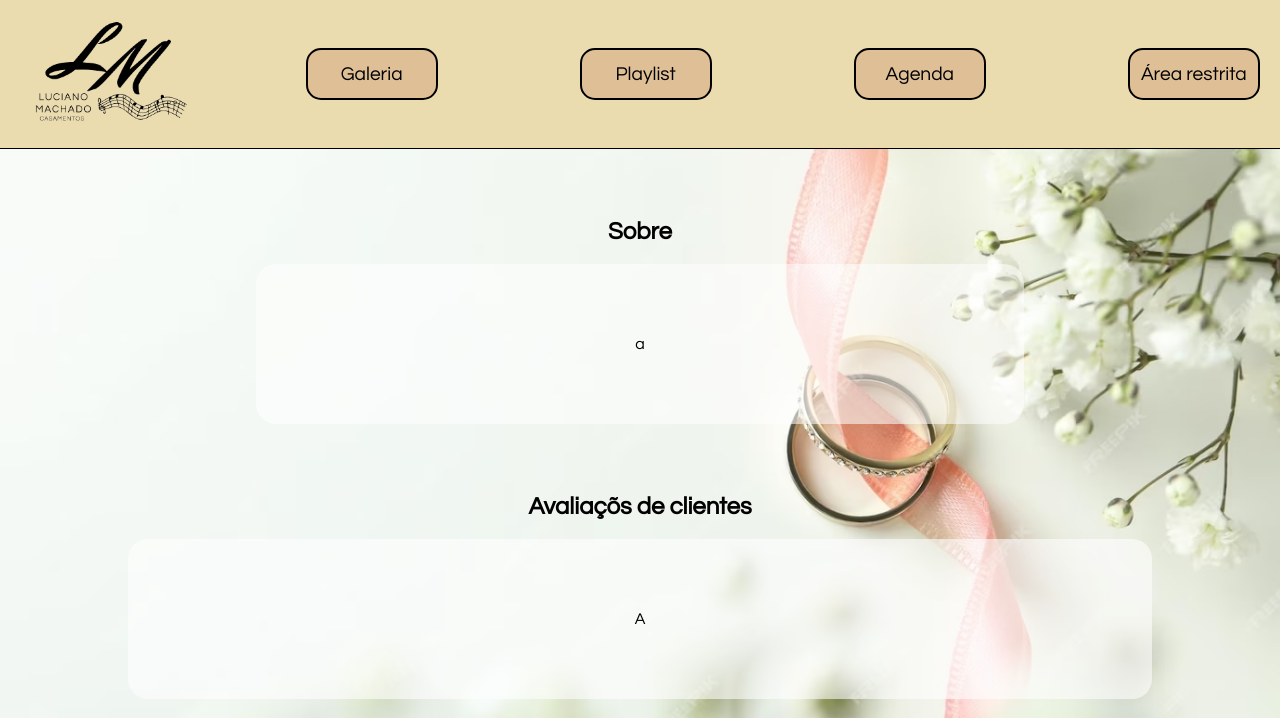
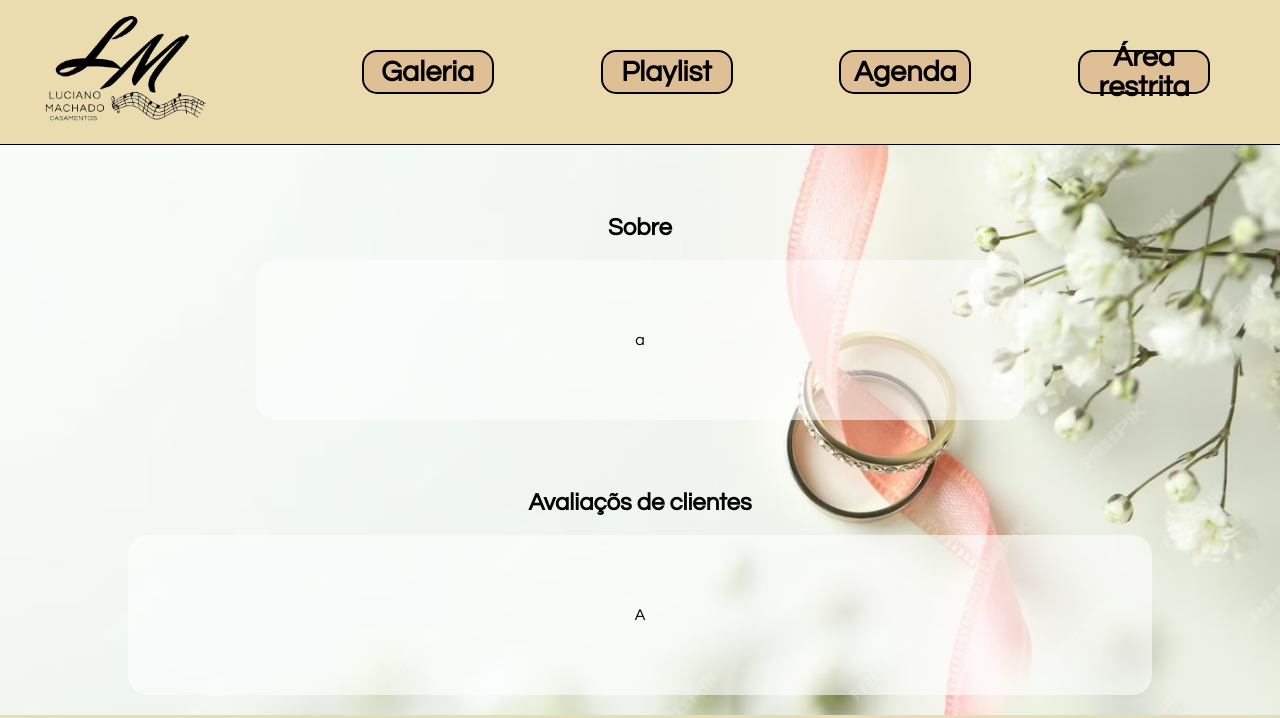
Before and after one commit to DigoPires/Luciano-Machado, a PHP site: page / in a window 1280 px wide. Shown: the top 718 px of the page. Run offline with PHP 8.4, Linux system fonts and the light colour scheme.

Commit message:
começando estrutura responsiva e menu hamburguer

```diff
--- a/Menu Principal/CSS/estrutura.css
+++ b/Menu Principal/CSS/estrutura.css
@@ -20,46 +20,82 @@ section {
     margin-top: 0;
 }
 
+header {
+    top: 0;
+    z-index: 999;
+    border-bottom: 1px solid black;
+}
+
+/* Design dos botões */
 .ancora {
     text-decoration: none;
     border: 2px solid black;
     border-radius: 15px;
     background: #dfbf96;
-    font-size: 1.5vw;
+    font-size: 2em;
     display: flex;
     justify-content: center;
     align-items: center;
-    margin: 2vw;
-    height: 6vh;
+    height: 5vh;
     width: 10vw;
     color: black;
-    margin-left: 9.1vw;
+
 }
-
-.links {
-    display: flex;
-    margin: auto;
-}
-
 .ancora:hover {
     color: white;
 }
-
-.logo-ml {
-    height: auto;
-    width: 13vw;
-    margin-left: 1vw;
-}
-
+/* Div com LOGO e Botões */
 .menu {
     display: flex;
     align-items: center;
-    border-bottom: 1px solid black;
+    justify-content: space-around;
     background-color: #EBDCAF;
-    padding: 10px;
-    height: 16vh;
+    height: 18vh;
+    gap: 1vw;
 }
 
+.menu li{
+    margin: 3vw;
+}
+
+/* configurando tamanho da logo */
+.logo  img {
+    max-width: 22vw;
+    max-height: 22vh;
+}
+
+
+/* .nav-bar {
+    display: flex;
+    align-items: center;
+    gap: 30px;
+} */
+
+.nav-bar nav > ul {
+    display: flex;
+    list-style: none;
+    gap: 30px;
+}
+
+.nav-bar nav > ul > li {
+    font-size: 0.9em;
+    font-weight: bold;
+    color: black;
+    text-decoration: none;
+}
+
+.nav-bar nav > ul > li > a {
+    text-decoration: none;
+    color: black;
+    transition: all 0.3s;
+}
+
+.nav-bar nav > ul > li > a:hover{
+    color: white;
+    text-decoration: none;
+}
+
+/* Icones dos contatos */
 .icones {
     display: flex;
     gap: 4vw;
--- a/Menu Principal/JS/script.js
+++ b/Menu Principal/JS/script.js
@@ -0,0 +1,26 @@
+const mobileMenu = document.querySelector('.mobile-menu');
+const navBar = document.querySelector('.nav-bar');
+const closeMenu = document.querySelector('.mobile-menu-fechar');
+const activeClass = 'active';
+
+function setTopo(){
+    let static = window.pageYoffset
+    scrollTo(0, static);
+}
+
+mobileMenu.addEventListener("click", () => {
+    navBar.classList.add(activeClass);
+});
+
+document.addEventListener('scroll', () => { //bloqueia o scroll quando aberto a navbar no mobile
+    if(navBar.classList.contains(activeClass)) {
+        setTopo();
+    }
+});
+
+window.addEventListener("scroll", () => {
+    let header = document.querySelector("#header");
+    header.classList.toggle("rolagem", window.scrollY > 50);
+});
+
+closeMenu.addEventListener("click", () => navBar.classList.remove('active'));
--- a/Menu Principal/index.html
+++ b/Menu Principal/index.html
@@ -7,19 +7,36 @@
     <title>Menu Principal</title>
     <link rel="stylesheet" href="./CSS/estrutura.css">
     <link rel="stylesheet" href="./CSS/menu-principal.css" class="rel">
+
 </head>
 
 <body>
     <header class="header">
-        <nav class="menu">
-            <img src="./IMG/12-removebg-preview.png" alt="Logo Luciano Machado" class="logo-ml">
-            <div class="links">
-                <a href="#" class="ancora">Galeria</a>
-                <a href="#" class="ancora">Playlist</a>
-                <a href="#" class="ancora">Agenda</a>
-                <a href="#" class="ancora">Área restrita</a>
-            </div>
-        </nav>
+            <div class="flex-mobile">
+                <div class="mobile-menu">
+                    <div class="line1"></div>
+                    <div class="line2"></div>
+                    <div class="line3"></div>
+                </div> <!-- mobile-menu -->
+            </div> <!-- flex-mobile -->
+
+            <div class="nav-bar">
+                <div class="mobile-menu-fechar">
+                    <div class="line1"></div>
+                    <div class="line2"></div>
+                </div> <!-- mobile-menu-fechar -->
+
+                <nav class="menu">
+                    <div class="logo">
+                        <img src="./IMG/12-removebg-preview.png" alt="Logo">
+                    </div>
+                    <ul>
+                        <li><a href="#" class="ancora">Galeria</a></li>
+                        <li><a href="#" class="ancora">Playlist</a></li>
+                        <li><a href="#" class="ancora">Agenda</a></li>
+                        <li><a href="#" class="ancora">Área restrita</a></li>
+                    </ul>
+                </nav>
     </header>
     <main>
         <section class="menu-principal">
@@ -42,6 +59,8 @@
         </div>
         <div class="copyright">Design by Alan, Jefferson, Julia, Rodrigo e Ryan - 2024&copy;</div>
     </footer>
+
+    <script src="./JS/script.js"></script>
 </body>
 
 </html>
```
Also changed, not shown: other parts of Menu Principal/CSS/estrutura.css (+123 -0 lines).
